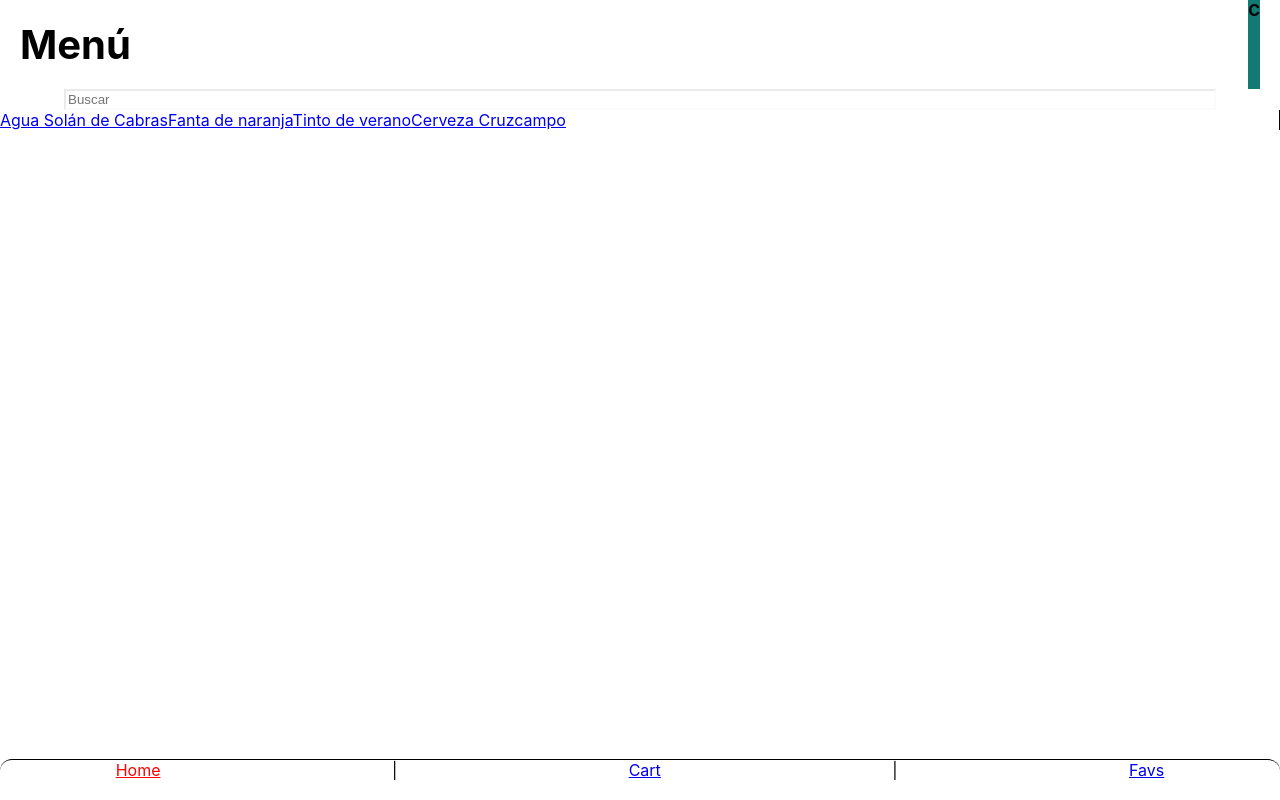
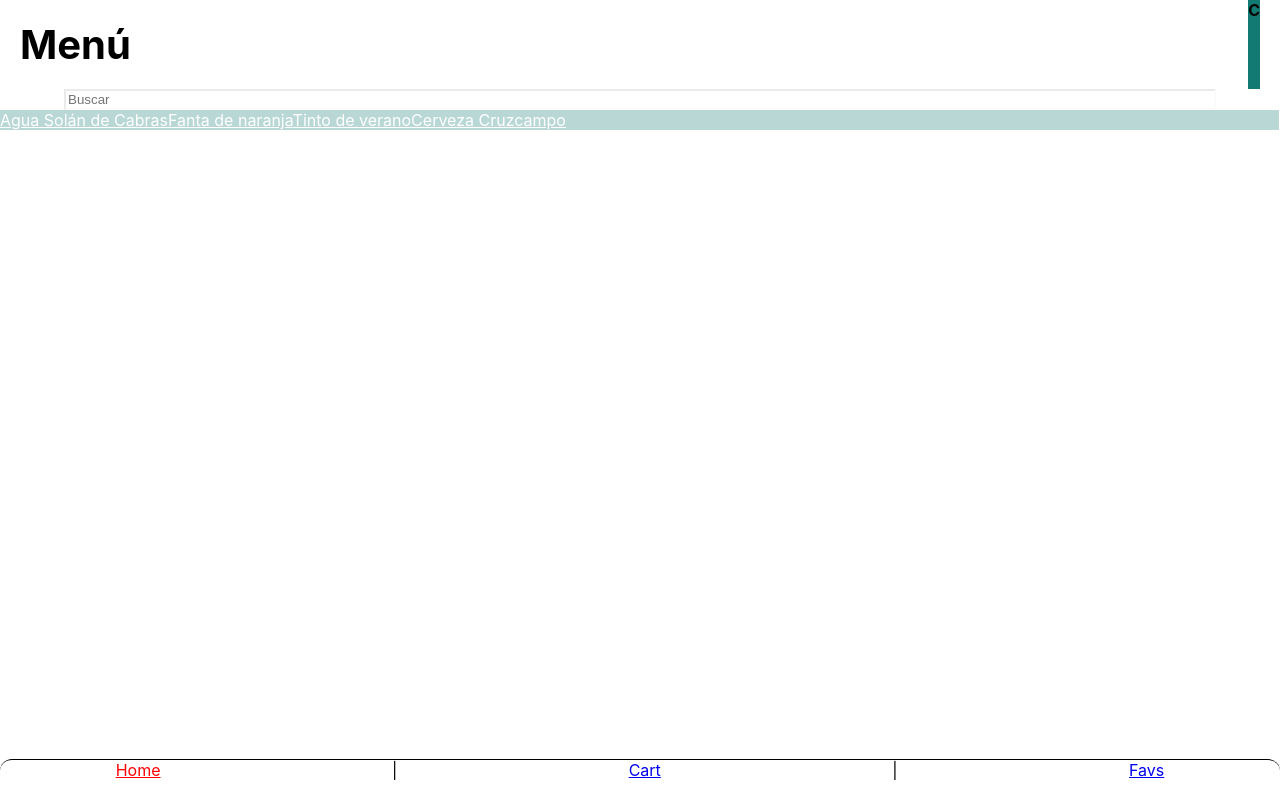
Before and after one commit to alesfg/alamesa, a React (Create React App) app: page / in a window 1280 px wide. Built offline with nearby package versions, Linux system fonts and the light colour scheme.

Commit message:
start and create branch
Signed-off-by: AlbertoLanchas <albertolsn7@gmail.com>

```diff
--- a/src/routes/Home.js
+++ b/src/routes/Home.js
@@ -22,6 +22,7 @@ function Home() {
               // style={{ margin: "1rem 0" }}
               to={`/${bebida.id}`}
               key={bebida.id}
+              style={{ color: "white" }}
             >
               {bebida.name}
             </NavLink>
--- a/src/routes/styles/Home.css
+++ b/src/routes/styles/Home.css
@@ -1,3 +1,4 @@
-.home{
-    background-color: '#127973';
+.home {
+  background-color: #b8d7d5;
+  color: white;
 }
```
